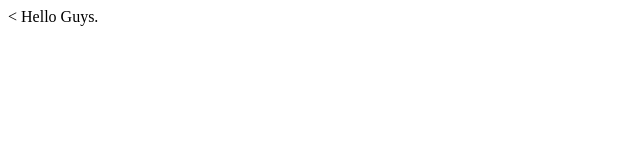
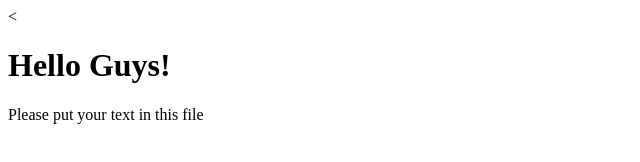
Before and after one commit to MegaBrawndo/facebook-calculator, a plain HTML site: page start.html in a window 1280 px wide. Shown: the whole page, without its empty margins (0-640 px from the left). Drawn offline with Linux system fonts and the light colour scheme.

Commit message:
updated start.html

```diff
--- a/start.html
+++ b/start.html
@@ -1,6 +1,7 @@
 <<html>
 
-Hello Guys.
+	<h1>Hello Guys!</h1>
+	<p>Please put your text in this file</p>
 
 
 
```
